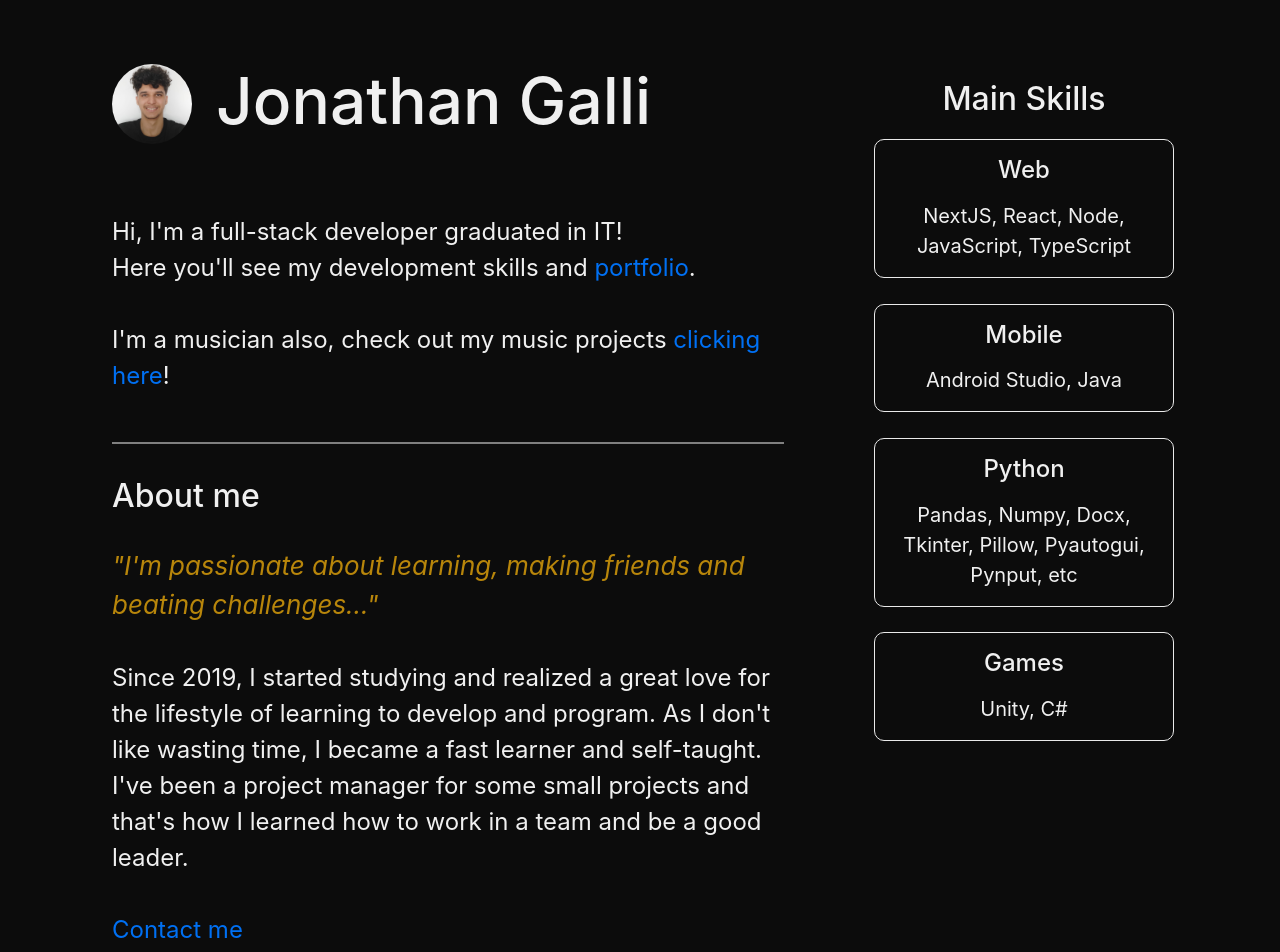
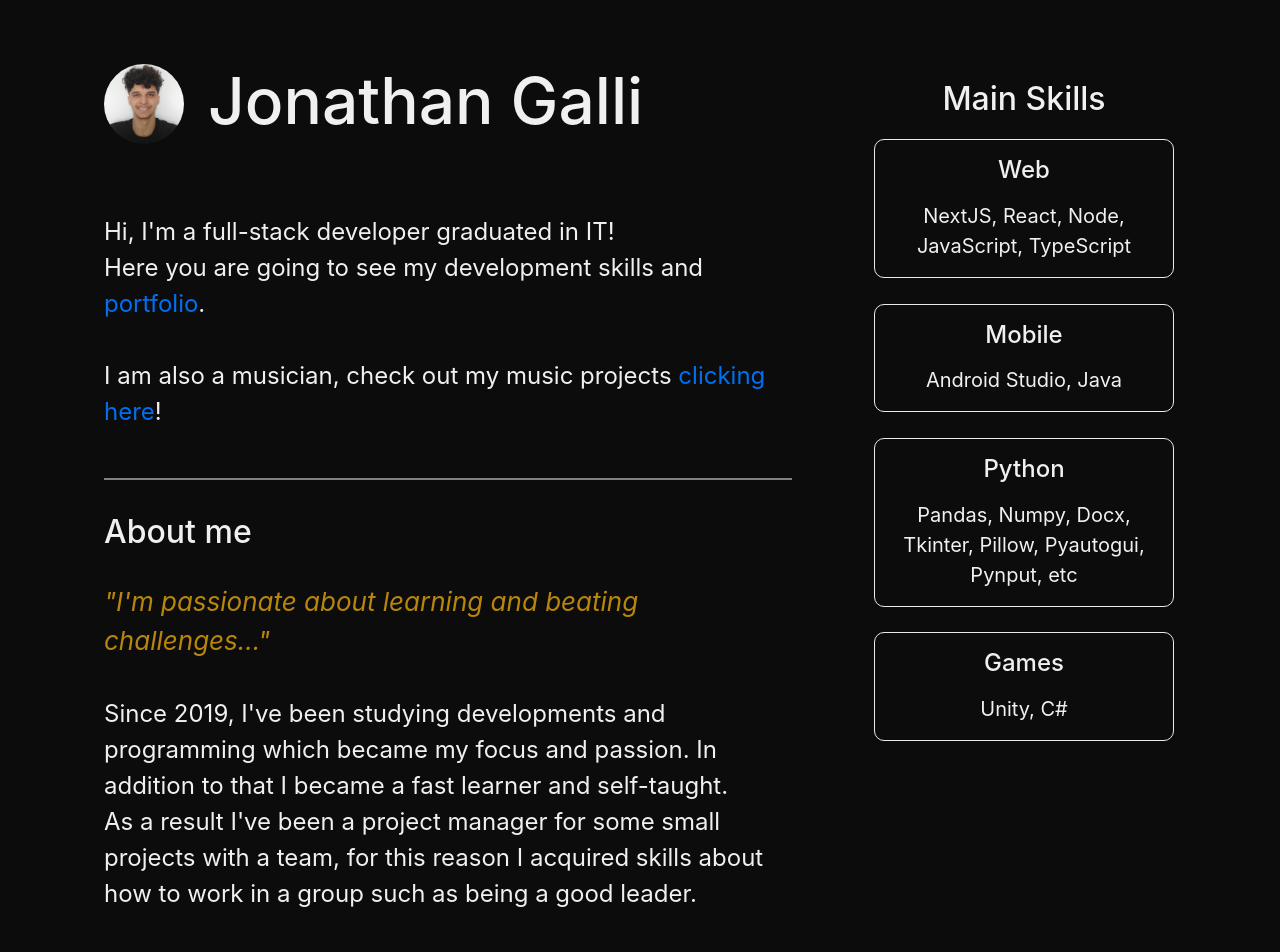
Before and after one commit to JhowBR/personal-website, a Next.js app: page / in a window 1280 px wide. Shown: the top 952 px of the page. Built offline with nearby package versions, Linux system fonts and the light colour scheme.

Commit message:
Writing changes

```diff
--- a/pages/index.tsx
+++ b/pages/index.tsx
@@ -35,10 +35,10 @@ const Home: NextPage = () => {
               <p className={styles.description}>
                 Hi, I'm a full-stack developer graduated in IT!
                 <br />
-                Here you'll see my development skills and <Link href={'#portfolio'}><a>portfolio</a></Link>.
+                Here you are going to see my development skills and <Link href={'#portfolio'}><a>portfolio</a></Link>.
                 <br />
                 <br />
-                I'm a musician also, check out my music projects <Link href='music'><a>clicking here</a></Link>!
+                I am also a musician, check out my music projects <Link href='music'><a>clicking here</a></Link>!
               </p>
             </section>
 
@@ -48,13 +48,14 @@ const Home: NextPage = () => {
                 fontStyle:"italic",
                 fontSize:'26px',
                 color:"darkgoldenrod",
-              }}>"I'm passionate about learning, making friends and beating challenges..."</span>
+              }}>"I'm passionate about learning and beating challenges..."</span>
               <br />
               <br />
-              Since 2019, I started studying and realized a great love for the lifestyle of learning to develop and program.
-              As I don't like wasting time, I became a fast learner and self-taught.
+              Since 2019, I've been studying developments and programming which became my focus and passion.
+              In addition to that I became a fast learner and self-taught.
               <br />
-              I've been a project manager for some small projects and that's how I learned how to work in a team and be a good leader.
+              As a result I've been a project manager for some small projects with a team,
+              for this reason I acquired skills about how to work in a group such as being a good leader.
               <br />
               <br />
               <Link href={'#footer'}><a>Contact me</a></Link>
--- a/styles/Home.module.css
+++ b/styles/Home.module.css
@@ -21,7 +21,7 @@
 .main {
   min-height: 100vh;
   width: 60%;
-  padding: 4rem 3rem;
+  padding: 4rem 2.5rem;
   display: flex;
   flex-direction: column;
 }
```
